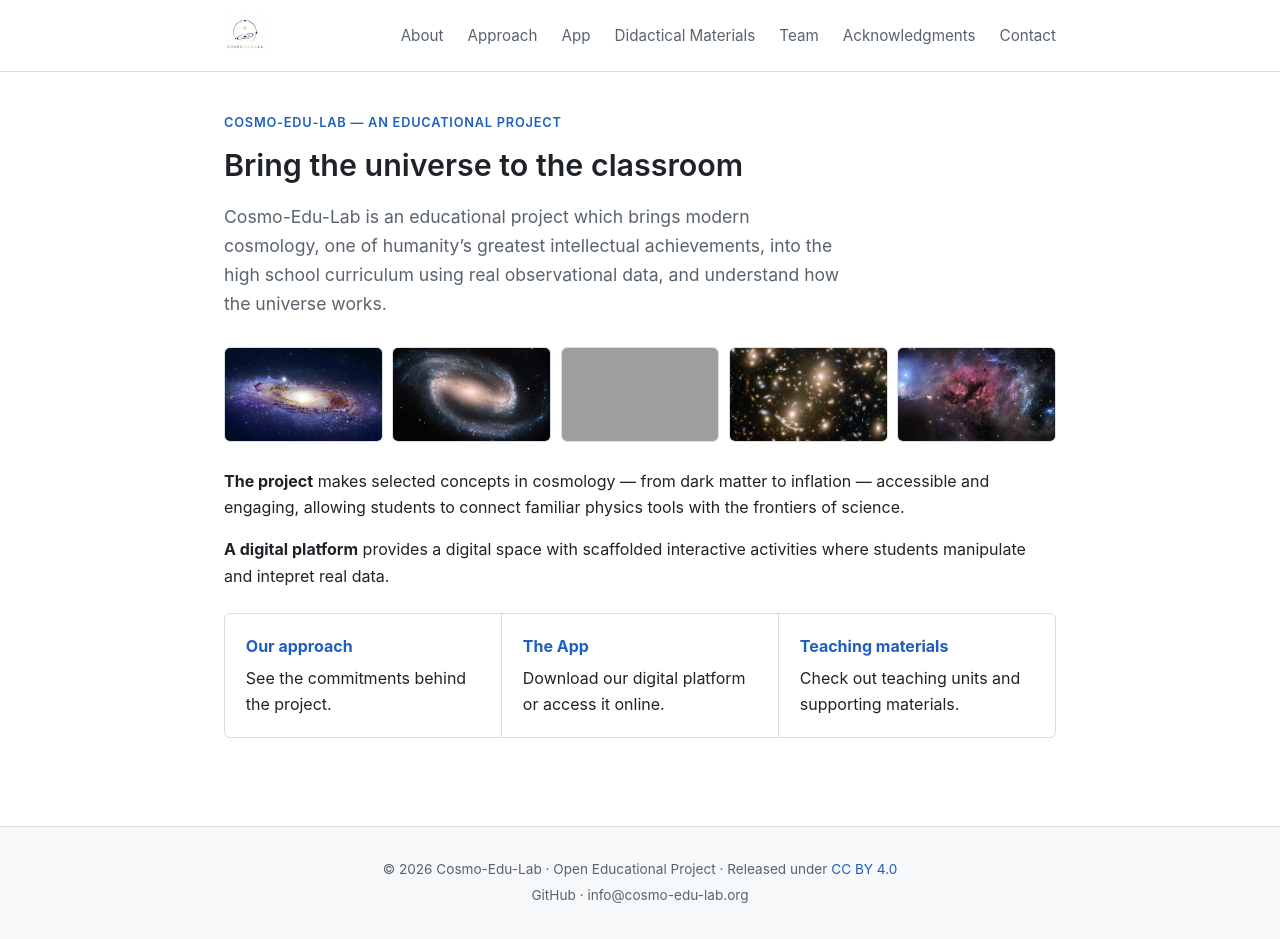
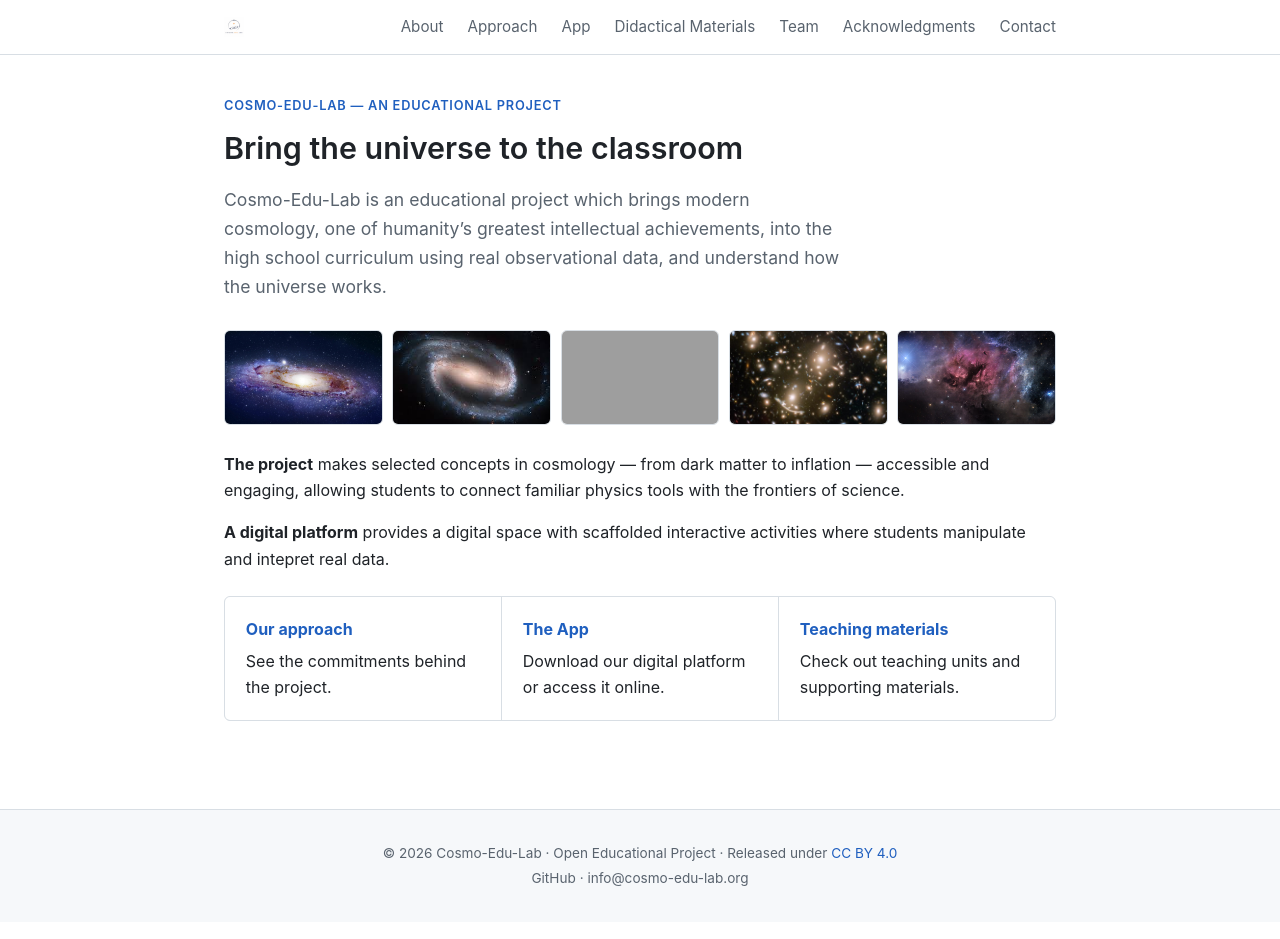
Before and after one commit to cosmo-edu-lab/cosmo-edu-lab.github.io, a Jekyll site: the page built from index.md, in a window 1280 px wide and 939 px high. Built offline with Jekyll 4.4.1, drawn with Linux system fonts in a browser that asks for light colours; grey boxes are pictures that could not be loaded.

```diff
--- a/assets/css/style.css
+++ b/assets/css/style.css
@@ -81,7 +81,7 @@
 .brand-logo {
   display: block;
   width: auto;
-  height: 42px;
+  height: 20px;
 }
 
 .nav-links { display: flex; gap: 1.5rem; }
```
